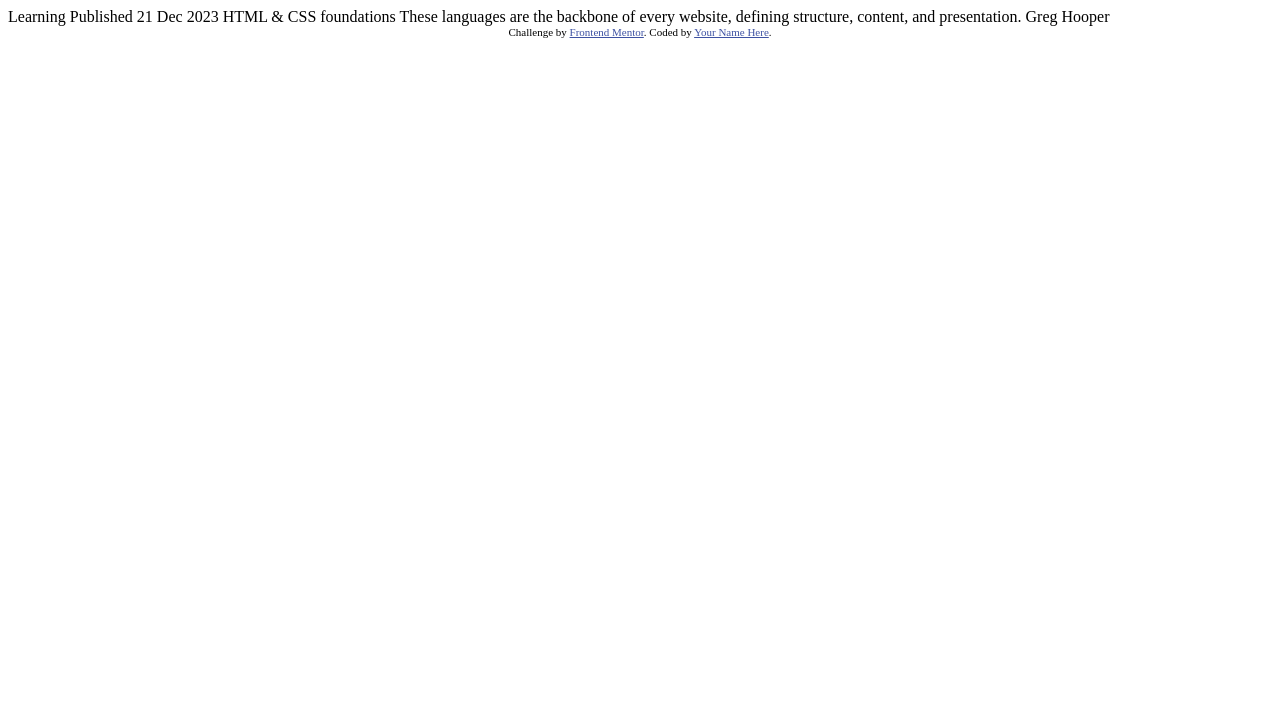
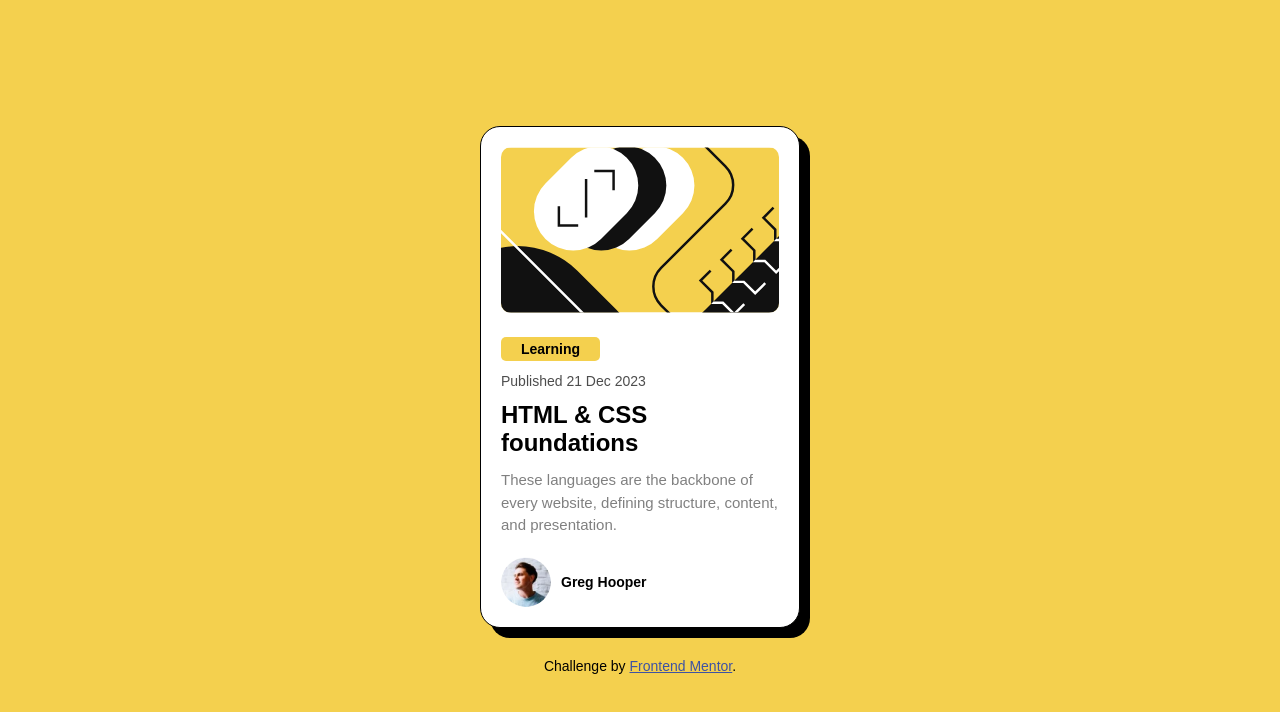
Before and after one commit to Aldin-K-Immanuel/blog-preview-card, a plain HTML site: page index.html in a window 1280 px wide. Drawn offline with Linux system fonts and the light colour scheme.

Commit message:
Updated HTML and CSS

```diff
--- a/index.html
+++ b/index.html
@@ -2,33 +2,46 @@
 <html lang="en">
 <head>
   <meta charset="UTF-8">
-  <meta name="viewport" content="width=device-width, initial-scale=1.0"> <!-- displays site properly based on user's device -->
-
-  <link rel="icon" type="image/png" sizes="32x32" href="./assets/images/favicon-32x32.png">
-
+  <meta name="viewport" content="width=device-width, initial-scale=1.0">
   <title>Frontend Mentor | Blog preview card</title>
-
-  <!-- Feel free to remove these styles or customise in your own stylesheet 👍 -->
+  <link rel="stylesheet" href="style.css">
+  <link rel="icon" type="image/png" sizes="32x32" href="assets/images/favicon-32x32.png">
   <style>
-    .attribution { font-size: 11px; text-align: center; }
-    .attribution a { color: hsl(228, 45%, 44%); }
+    .attribution {
+      font-size: 14px;
+      text-align: center;
+      margin-top: 30px;
+    }
+    .attribution a {
+      color: hsl(228, 45%, 44%);
+    }
   </style>
 </head>
 <body>
+  <main>
+    <div class="card">
+      <img class="img" src="assets/images/illustration-article.svg" alt="Design preview">
 
-  Learning
+      <p class="tag">Learning</p>
+      <p class="date">Published 21 Dec 2023</p>
 
-  Published 21 Dec 2023
+      <h2>HTML & CSS foundations</h2>
 
-  HTML & CSS foundations
+      <p class="text">
+        These languages are the backbone of every website, defining structure, content, and presentation.
+      </p>
 
-  These languages are the backbone of every website, defining structure, content, and presentation.
+      <div class="author">
+        <img src="assets/images/image-avatar.webp" alt="Greg Hooper">
+        <p class="name">Greg Hooper</p>
+      </div>
+    </div>
+  </main>
 
-  Greg Hooper
-
-  <div class="attribution">
-    Challenge by <a href="https://www.frontendmentor.io?ref=challenge" target="_blank">Frontend Mentor</a>.
-    Coded by <a href="#">Your Name Here</a>.
-  </div>
+  <footer>
+    <div class="attribution">
+      Challenge by <a href="https://www.frontendmentor.io?ref=challenge" target="_blank">Frontend Mentor</a>.
+    </div>
+  </footer>
 </body>
 </html>
--- /dev/null
+++ b/style.css
@@ -0,0 +1,84 @@
+*{
+    box-sizing: border-box;
+    margin:0;
+    padding: 0;
+    font-family: 'Figtree',sans-serif;
+}
+
+body{
+    background-color: hsl(47, 88%, 63%);
+    display: flex;
+    justify-content: center;
+    align-items: center;
+    flex-direction: column;
+    padding: 20px;
+    height:100vh;
+}
+
+.card{
+    background-color: white;
+    width: 320px;
+    padding:20px;
+    border-radius: 20px;
+    box-shadow: 10px 10px rgb(0,0,0,1);
+    border: 1px solid black;
+    transition: transform 0.3s;
+}
+.card:hover{
+    transform: translateY(-5px);
+}
+
+.img{
+    width:100%;
+    border-radius: 10px;
+    margin-bottom: 20px;
+}
+
+.tag{
+    background-color: hsl(47, 88%, 63%);
+    display: inline-block;
+    font-size: 14px;
+    font-weight: 800;
+    padding: 4px 20px;
+    border-radius: 5px;
+    margin-bottom: 12px;
+}
+
+.date{
+    font-size: 14px;
+    margin-bottom: 12px;
+    color: hsl(0, 0%, 30%);
+}
+
+h2{
+    font-size: 2opx;
+    margin-bottom: 12px;
+    cursor:pointer;
+}
+h2:hover {
+  color: hsl(47, 88%, 63%);
+}
+
+.text{
+    font-size: 15px;
+    color: hsl(0, 0%, 50%);
+    margin-bottom: 20px;
+    line-height: 1.5;
+}
+
+.author{
+    display: flex;
+    align-items: center;
+    gap:10px;
+}
+
+.author img{
+    width: 50px;
+    height: 50px;
+    border-radius: 50%;
+}
+
+.name{
+    font-weight: 800;
+    font-size: 14px;
+}
```
